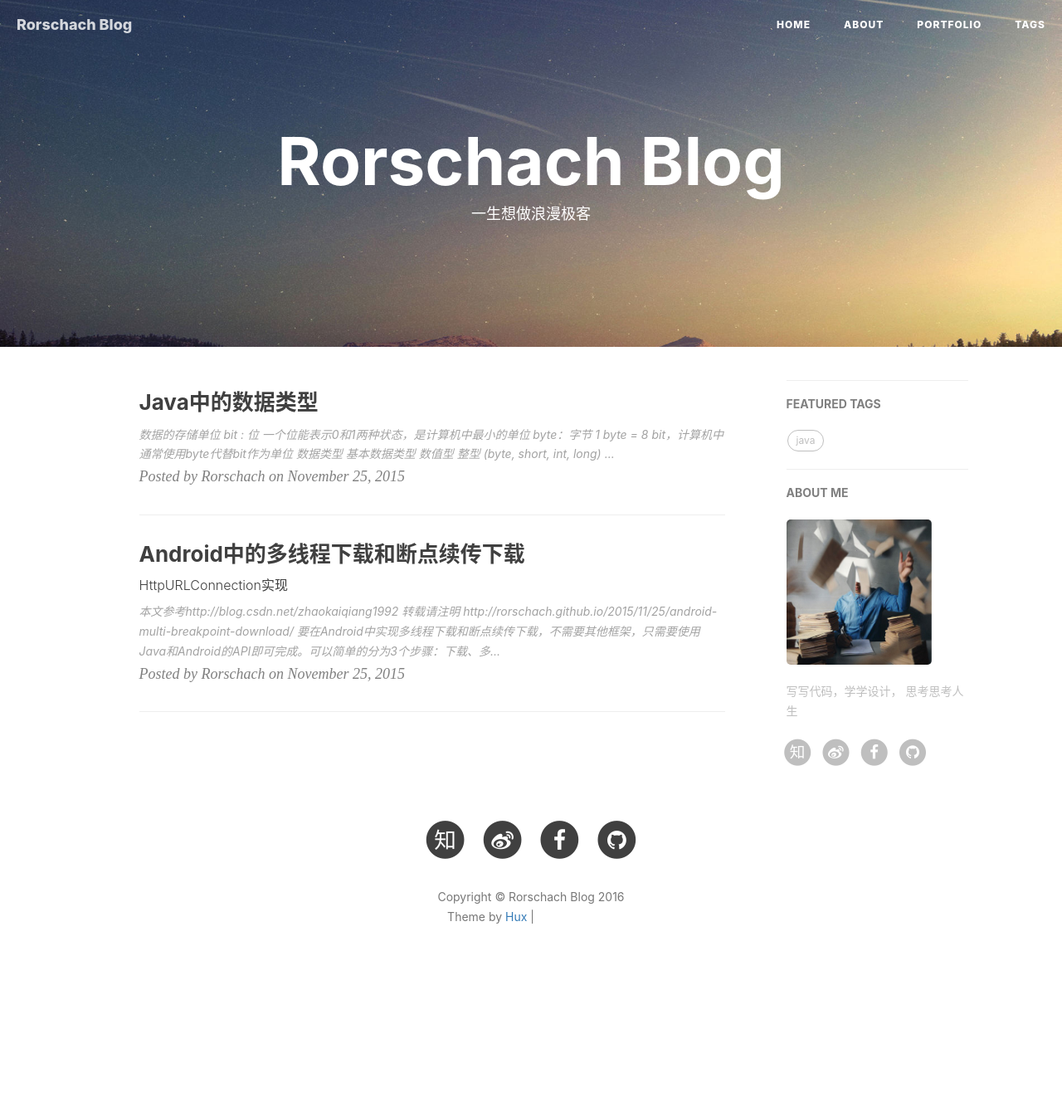
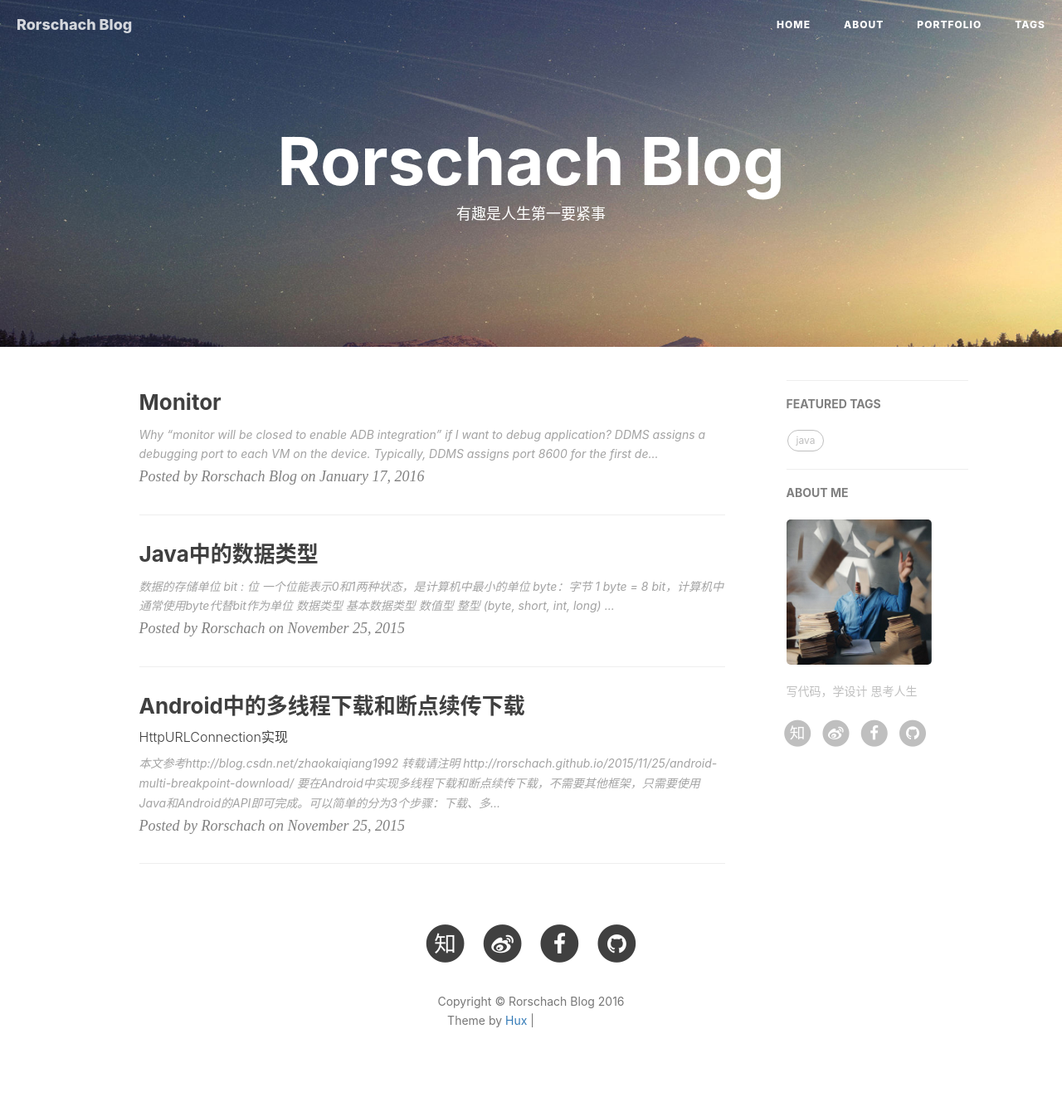
Before and after one commit to rorschach/rorschach.github.io, a Jekyll site: the page built from index.html, in a window 1280 px wide. Shown: the whole page at 83% size. Built offline with Jekyll 4.4.1, drawn with Linux system fonts in a browser that asks for light colours; nearby versions of some CDN libraries; the list of posts is cut into pages by our own code; comment, search, counter and statistics services are not loaded; before the commit the page ends 1209 px from its top, so only the background shows below that; grey boxes are pictures that could not be loaded.

Commit message:
change description

````diff
--- a/_config.yml
+++ b/_config.yml
@@ -3,7 +3,7 @@ title: Rorschach Blog
 SEOTitle: 黄磊的博客 | Rorschach Blog
 header-img: img/wild-night.jpg
 email: rorschach.loliopop@gmail.com
-description: "关于Android及Python的学习，喜欢开源，期待成为一个温柔而有趣的人"
+description: "期待成为一个温柔而有趣的人"
 keyword: "黄磊，Rorschach，Android，Python"
              # your host, for absolute URL
 baseurl: ""                             # for example, '/blog' if your blog hosted on 'host/blog'
@@ -43,9 +43,9 @@ kramdown:
 #disqus_username: _your_disqus_short_name_
 
 # Duoshuo settings
-duoshuo_username: rorschach blog
+# duoshuo_username: rorschach blog
 # Share component is depend on Comment so we can NOT use share only.
-duoshuo_share: true                     # set to false if you want to use Comment without Sharing
+# duoshuo_share: true                     # set to false if you want to use Comment without Sharing
 
 
 
@@ -61,7 +61,7 @@ duoshuo_share: true                     # set to false if you want to use Commen
 
 # Sidebar settings
 sidebar: true                           # whether or not using Sidebar.
-sidebar-about-description: "写写代码，学学设计，\n思考思考人生"
+sidebar-about-description: "写代码，学设计\n思考人生"
 sidebar-avatar: /img/avatar-rorschach.jpg     # use absolute URL, seeing it's used in both `/` and `/about/`
 
 
--- a/_posts/2015-11-25-type-of-data-in-java.markdown
+++ b/_posts/2015-11-25-type-of-data-in-java.markdown
@@ -105,7 +105,9 @@ float f2 = (float)12.345;
 #### 布尔类型
 
 * boolean的取值只能为`true`或者`false`
-* boolean类型不可以和其他类型的数据进行转换，即不可以用非零的值表示`true。<br>下面这种写法在C语言中可行，而在Java中并不成立:
+* boolean类型不可以和其他类型的数据进行转换，即不可以用非零的值表示`true。<br>
+下面这种写法在C语言中可行，而在Java中并不成立:
+
 ```
 while(1){
 //do sth
--- /dev/null
+++ b/_posts/2016-01-17-monitor.markdown
@@ -0,0 +1,6 @@
+### Why “monitor will be closed to enable ADB integration” if I want to debug application?
+
+> DDMS assigns a debugging port to each VM on the device. Typically, DDMS assigns port 8600 for the first debuggable VM, the next on 8601, and so on. When a debugger connects to one of these ports, all traffic is forwarded to the debugger from the associated VM. You can only attach a single debugger to a single port...
+> You can only attach a single debugger to a single port, but DDMS can handle multiple, attached debuggers.
+
+>By default, DDMS also listens on another debugging port, the DDMS "base port" (8700, by default). The base port is a port forwarder, which can accept VM traffic from any debugging port and forward it to the debugger on port 8700. This allows you to attach one debugger to port 8700, and debug all the VMs on a device. The traffic that is forwarded is determined by the currently selected process in the DDMS Devices view.
--- a/index.html
+++ b/index.html
@@ -1,6 +1,6 @@
 ---
 layout: page
-description: "一生想做浪漫极客"
+description: "有趣是人生第一要紧事"
 ---
 
 {% for post in paginator.posts %}
````
Also changed, not shown: README.md (deleted), 1 other file.
